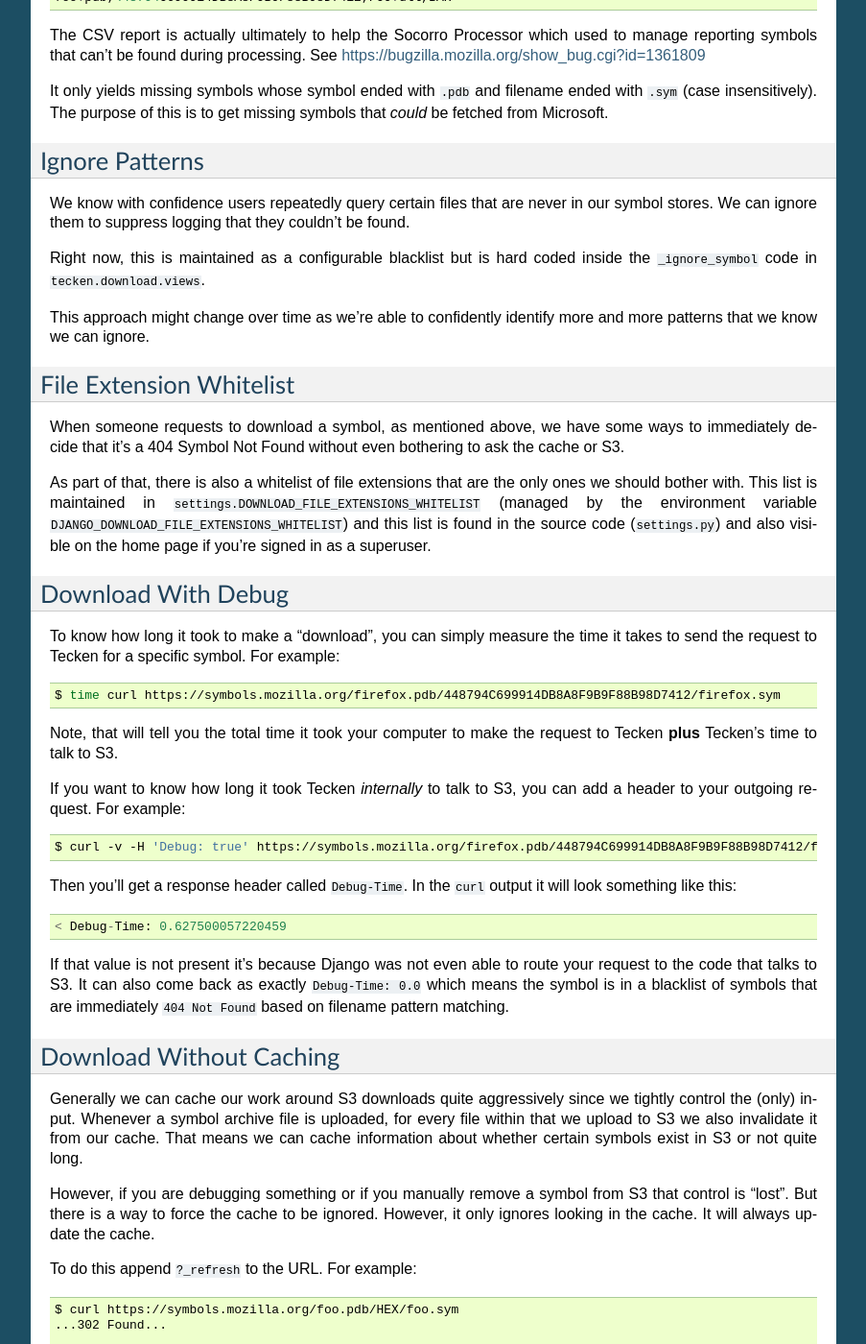
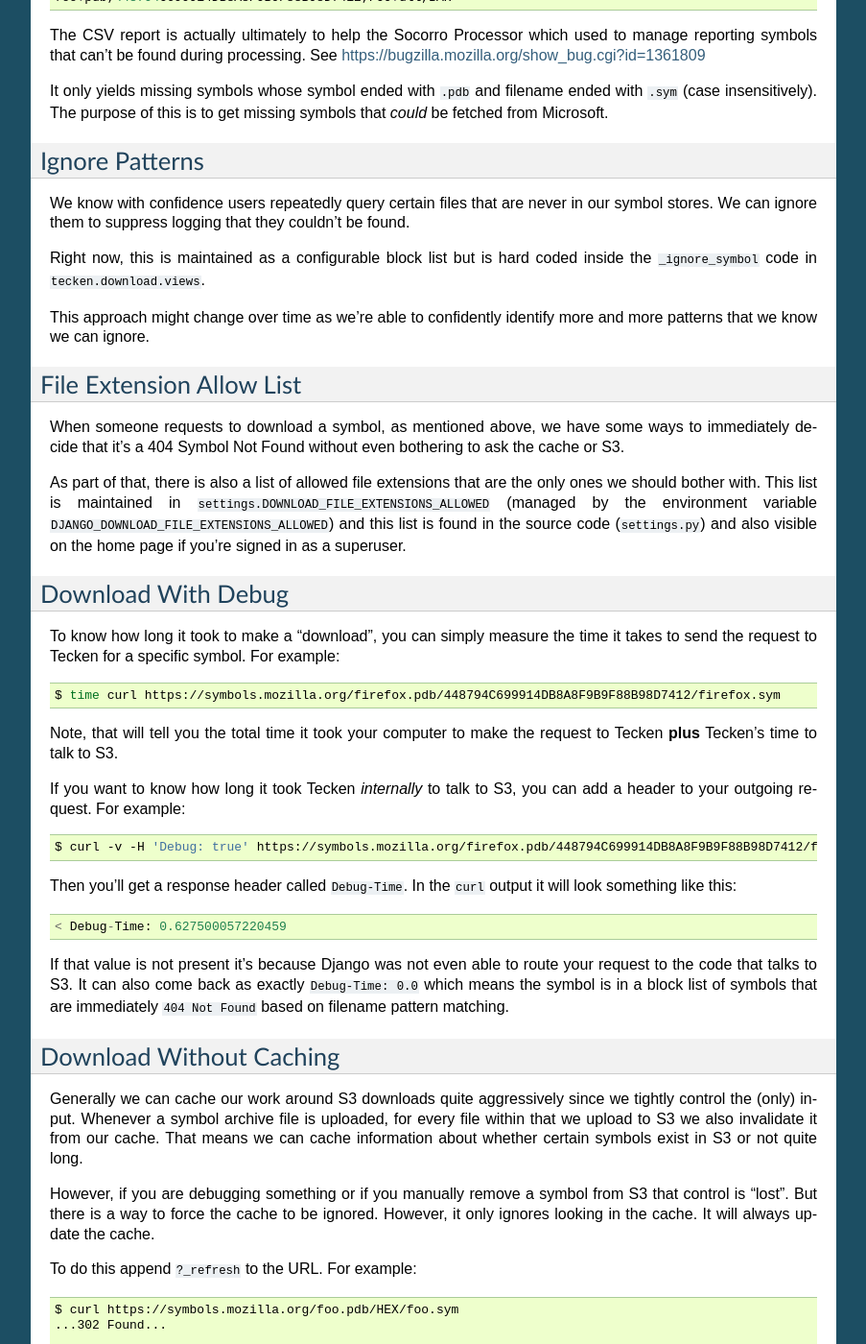
Before and after one commit to mozilla-services/tecken, a Sphinx documentation site: the page built from docs/download.rst, in a window 1280 px wide and 1400 px high, scrolled down 986 px. Shown: the whole window at 96% size, without its empty margins (198-1101 px from the left). Built offline with Sphinx 7.4.7, drawn with Linux system fonts in a browser that asks for light colours; some of the changed text lies outside the part shown.

Commit message:
bug 1646133: switch to better language

```diff
--- a/docs/download.rst
+++ b/docs/download.rst
@@ -78,26 +78,26 @@ We know with confidence users repeatedly query certain files that are
 never in our symbol stores. We can ignore them to suppress logging
 that they couldn't be found.
 
-Right now, this is maintained as a configurable blacklist but is hard
+Right now, this is maintained as a configurable block list but is hard
 coded inside the ``_ignore_symbol`` code in ``tecken.download.views``.
 
 This approach might change over time as we're able to confidently
 identify more and more patterns that we know we can ignore.
 
 
-File Extension Whitelist
-========================
+File Extension Allow List
+=========================
 
 When someone requests to download a symbol, as mentioned above, we have some
 ways to immediately decide that it's a 404 Symbol Not Found without even
 bothering to ask the cache or S3.
 
-As part of that, there is also a whitelist of file extensions that are the
+As part of that, there is also a list of allowed file extensions that are the
 only ones we should bother with. This list is maintained in
-``settings.DOWNLOAD_FILE_EXTENSIONS_WHITELIST`` (managed by the environment
-variable ``DJANGO_DOWNLOAD_FILE_EXTENSIONS_WHITELIST``) and this list is
-found in the source code (``settings.py``) and also visible on the home page
-if you're signed in as a superuser.
+``settings.DOWNLOAD_FILE_EXTENSIONS_ALLOWED`` (managed by the environment
+variable ``DJANGO_DOWNLOAD_FILE_EXTENSIONS_ALLOWED``) and this list is found in
+the source code (``settings.py``) and also visible on the home page if you're
+signed in as a superuser.
 
 
 Download With Debug
@@ -128,7 +128,7 @@ output it will look something like this::
 
 If that value is not present it's because Django was not even able to
 route your request to the code that talks to S3. It can also come back
-as exactly ``Debug-Time: 0.0`` which means the symbol is in a blacklist of
+as exactly ``Debug-Time: 0.0`` which means the symbol is in a block list of
 symbols that are immediately ``404 Not Found`` based on filename pattern
 matching.
 
--- a/docs/upload.rst
+++ b/docs/upload.rst
@@ -145,7 +145,7 @@ ZIP file that can be extracted into at least 1 file.
 
 The next check is that it iterates over the files within and checks if any
 file contains the list of strings in ``settings.DISALLOWED_SYMBOLS_SNIPPETS``.
-This check is a blacklist check and its purpose is to assert, for example,
+This check is a block list check and its purpose is to assert, for example,
 that proprietary files are never uploaded in S3 buckets that might be exposed
 publicly.
 
```
Also changed, not shown: 8 other files.
